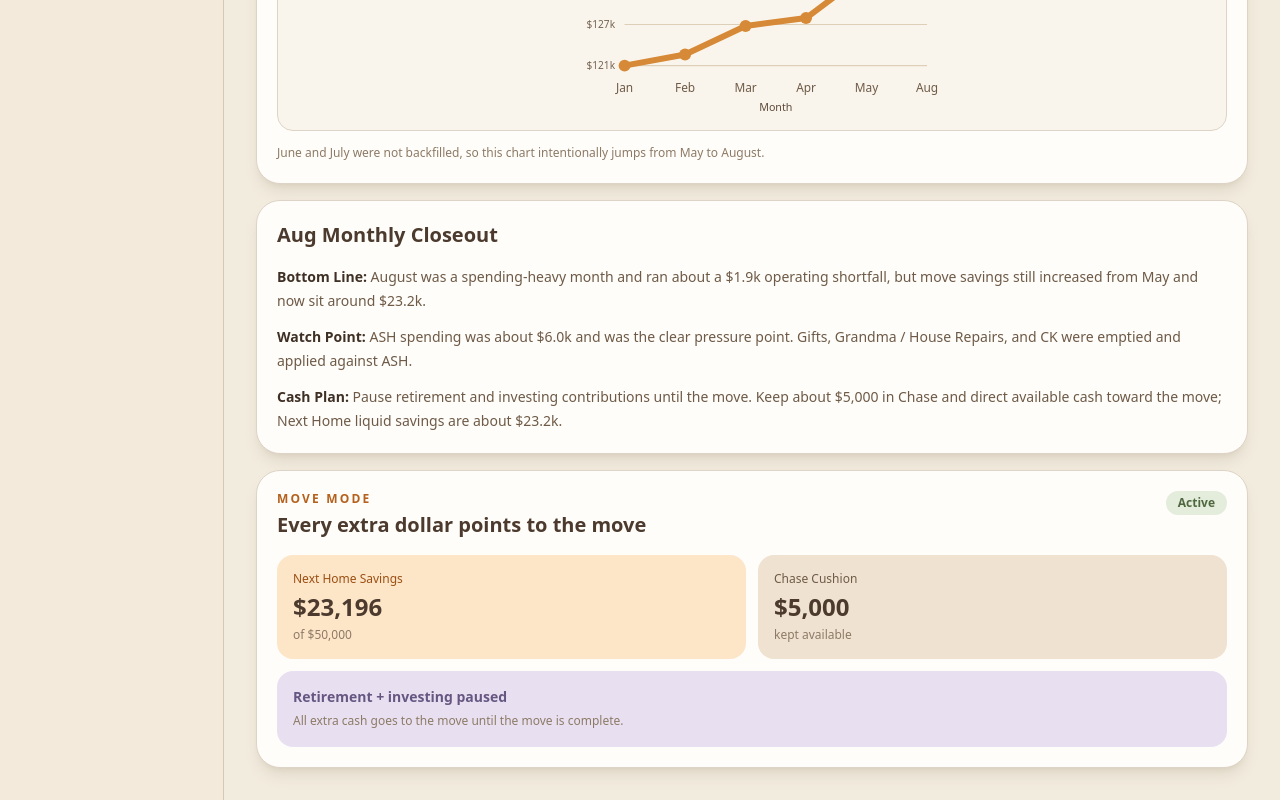
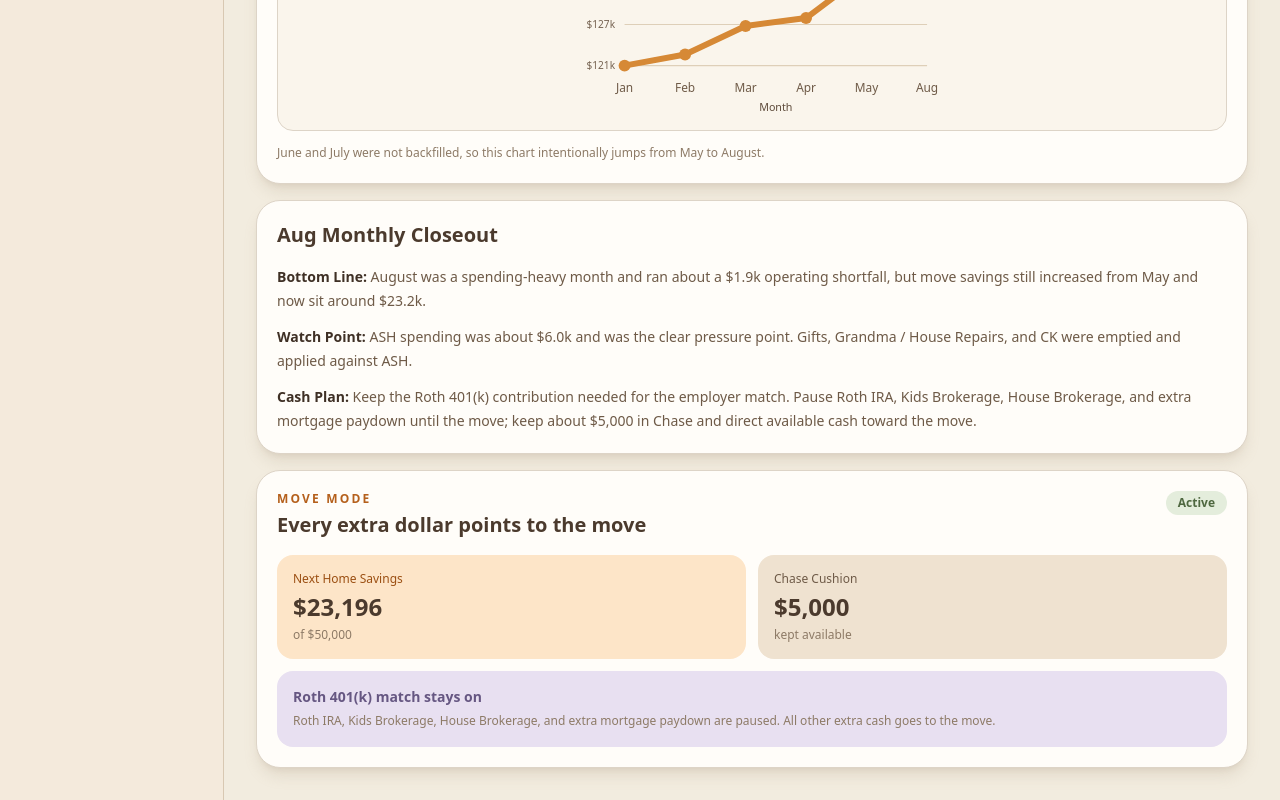
Before and after one commit to codyking0602/personal-finance, a React (Vite) app: page / in a window 1280 px wide. Shown: the part 574-1374 px from the top of the page. Built offline with nearby package versions, Linux system fonts and the light colour scheme.

Commit message:
Keep Roth 401k match active during move mode

```diff
--- a/src/data/monthlyData.js
+++ b/src/data/monthlyData.js
@@ -203,7 +203,7 @@ const augustHomeMetrics = {
 const augustMonthlyCloseout = [
   ["Bottom Line", "August was a spending-heavy month and ran about a $1.9k operating shortfall, but move savings still increased from May and now sit around $23.2k."],
   ["Watch Point", "ASH spending was about $6.0k and was the clear pressure point. Gifts, Grandma / House Repairs, and CK were emptied and applied against ASH."],
-  ["Cash Plan", "Pause retirement and investing contributions until the move. Keep about $5,000 in Chase and direct available cash toward the move; Next Home liquid savings are about $23.2k."],
+  ["Cash Plan", "Keep the Roth 401(k) contribution needed for the employer match. Pause Roth IRA, Kids Brokerage, House Brokerage, and extra mortgage paydown until the move; keep about $5,000 in Chase and direct available cash toward the move."],
 ];
 
 const augustAllocation = { housePaydown: 0, houseBrokerage: 0 };
@@ -213,8 +213,8 @@ const augustMoveMode = {
   nextHomeSavings: 23196.30,
   target: 50000,
   chaseCushion: 5000,
-  status: "Retirement + investing paused",
-  note: "All extra cash goes to the move until the move is complete.",
+  status: "Roth 401(k) match stays on",
+  note: "Roth IRA, Kids Brokerage, House Brokerage, and extra mortgage paydown are paused. All other extra cash goes to the move.",
 };
 
 const augustBudgetRows = [
```
